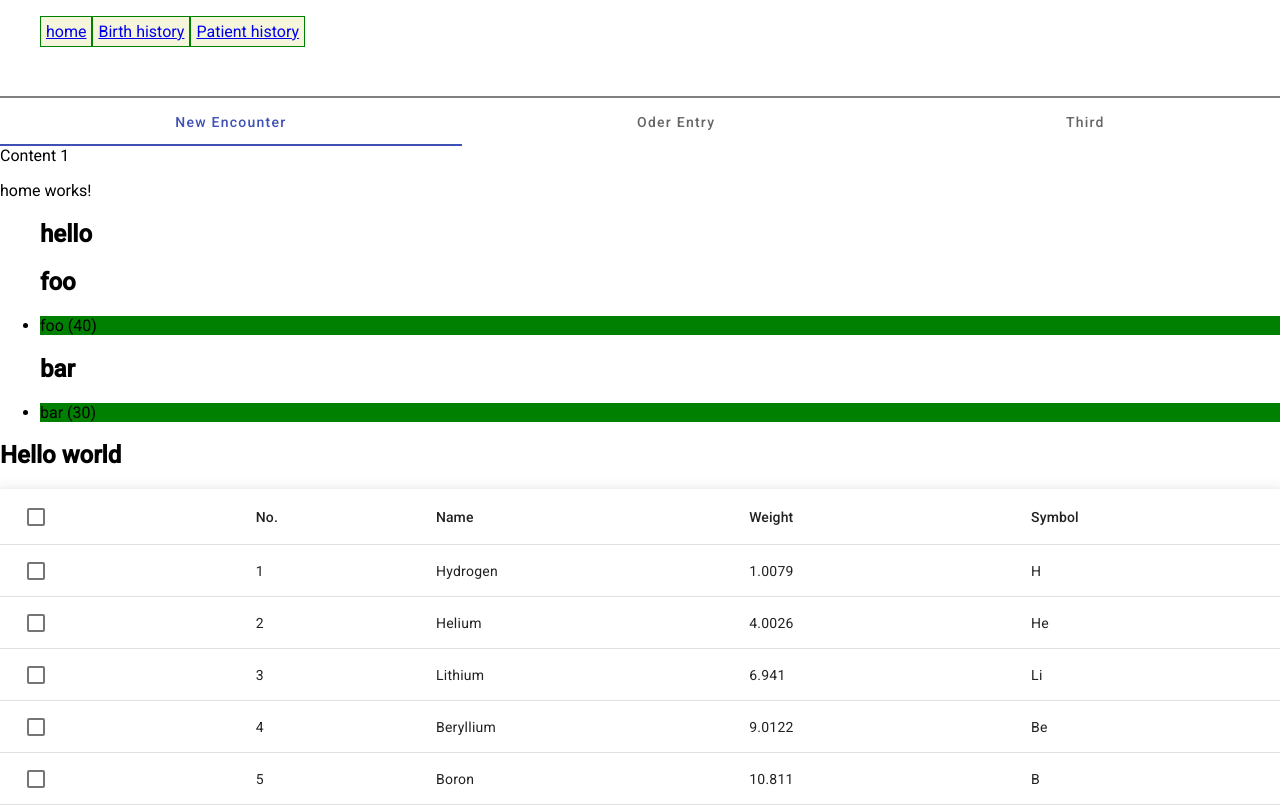
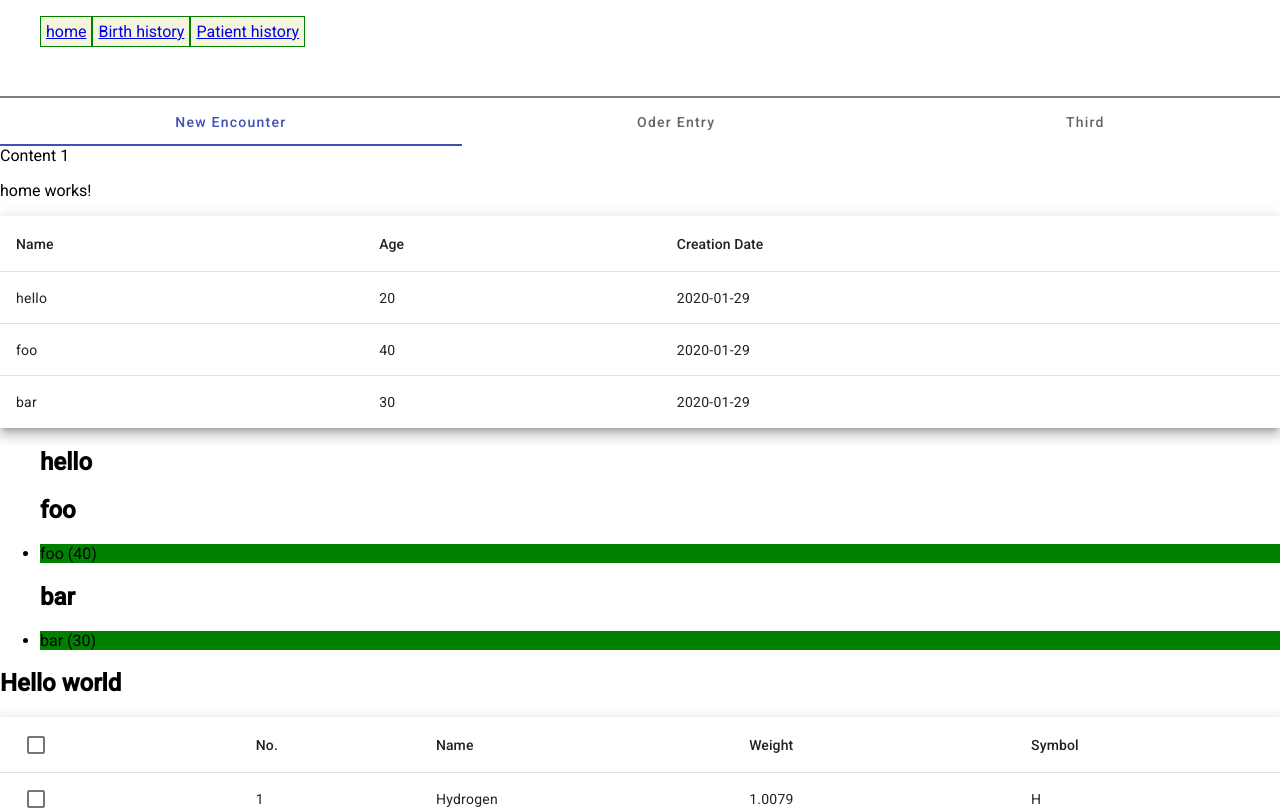
Before and after one commit to sshelake25/2023ng, an Angular app: page / in a window 1280 px wide. Shown: the top 810 px of the page. Built offline with nearby package versions, Linux system fonts and the light colour scheme.

Commit message:
added grid with api call data

```diff
--- a/src/app/home/home.component.html
+++ b/src/app/home/home.component.html
@@ -1,9 +1,33 @@
 <p>home works!</p>
 
+<table mat-table [dataSource]="configs" class="mat-elevation-z8">
+  <!-- Name Column -->
+  <ng-container matColumnDef="name">
+    <th mat-header-cell *matHeaderCellDef>Name</th>
+    <td mat-cell *matCellDef="let element">{{ element.name }}</td>
+  </ng-container>
+
+  <!-- Weight Column -->
+  <ng-container matColumnDef="age">
+    <th mat-header-cell *matHeaderCellDef>Age</th>
+    <td mat-cell *matCellDef="let element">{{ element.age }}</td>
+  </ng-container>
+
+  <!-- Symbol Column -->
+  <ng-container matColumnDef="date">
+    <th mat-header-cell *matHeaderCellDef>Creation Date</th>
+    <td mat-cell *matCellDef="let element">{{ element.date }}</td>
+  </ng-container>
+
+  <tr mat-header-row *matHeaderRowDef="configDisplayedColumns"></tr>
+  <tr mat-row *matRowDef="let row; columns: configDisplayedColumns"></tr>
+</table>
 
 <ul *ngFor="let conf of configs">
-    <h2>{{conf.name}}</h2>
-  <li [ngStyle]="{'background-color':'green'}" *ngIf="conf.age > 20">{{ conf.name }} ({{ conf.age }})</li>
+  <h2>{{ conf.name }}</h2>
+  <li [ngStyle]="{ 'background-color': 'green' }" *ngIf="conf.age > 20">
+    {{ conf.name }} ({{ conf.age }})
+  </li>
 </ul>
 
 <h2>Hello world</h2>
--- a/src/app/home/home.component.ts
+++ b/src/app/home/home.component.ts
@@ -47,6 +47,8 @@ export class HomeComponent implements OnInit {
   public timer = from([1, 2, 3]);
 
   public configs?: any;
+
+  configDisplayedColumns: string[] = ['name', 'age', 'date'];
 
   constructor(private myapi: ApiService) {}
 
--- a/src/app/patient-history/patient-history.component.html
+++ b/src/app/patient-history/patient-history.component.html
@@ -1,5 +1,8 @@
 <p>patient-history works!</p>
 
+<ng-container *ngIf="true">
+   <h2> I am in ng contrainr </h2>
+</ng-container>
 
 <div appTestImage>I am calling directive </div>
 
```
